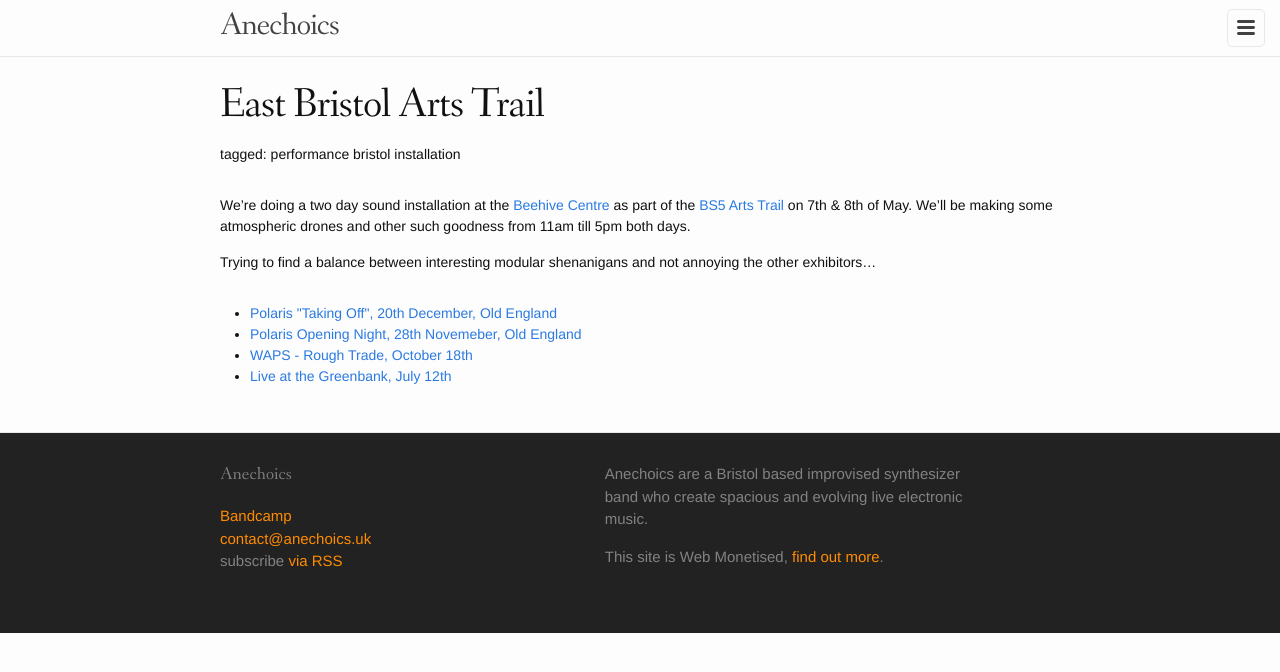
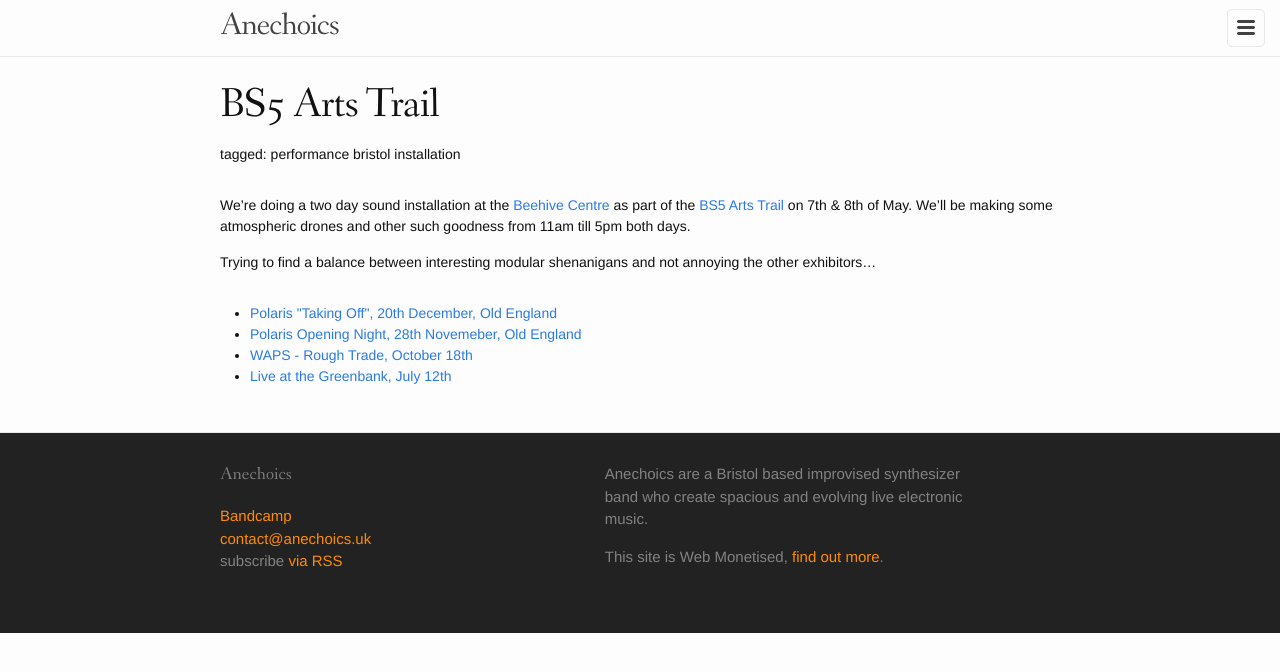
Before and after one commit to anechoics/anechoics.github.io, a Jekyll site: the page built from _posts/2022-05-04-BS5-Bristol-Arts-Trail.md, in a window 1280 px wide. Shown: the top 672 px of the page. Built offline with Jekyll 4.4.1, drawn with Linux system fonts in a browser that asks for light colours; some web fonts are replaced; comment, search, counter and statistics services are not loaded.

Commit message:
correct event name

```diff
--- a/_posts/2022-05-04-East-Bristol-Arts-Trail.md
+++ b/_posts/2022-05-04-BS5-Bristol-Arts-Trail.md
@@ -1,6 +1,6 @@
 ---
 layout: post
-title: East Bristol Arts Trail
+title: BS5 Arts Trail
 categories: performance
 tags: [performance, bristol, installation]
 ---
```
